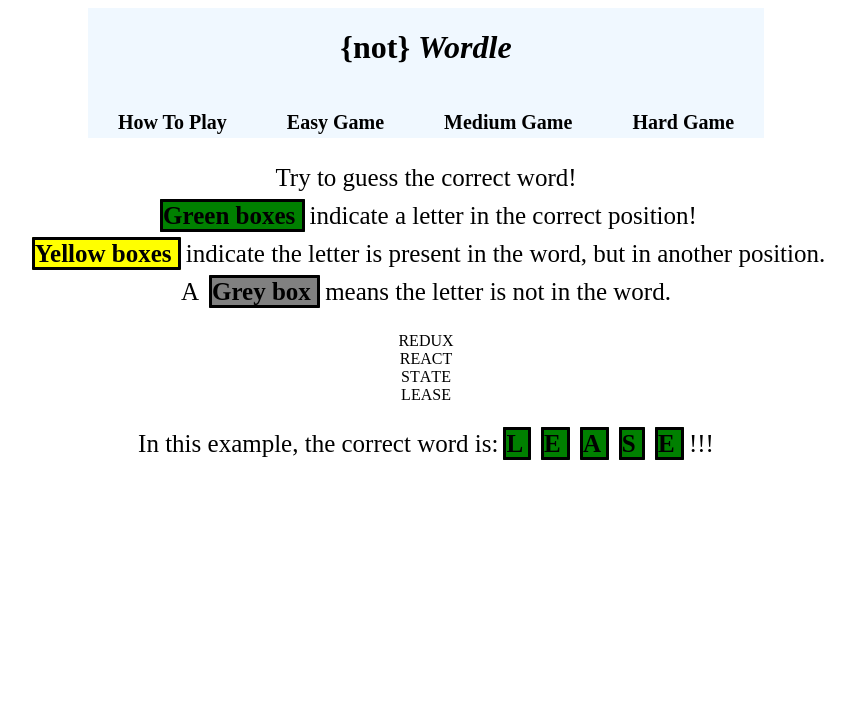
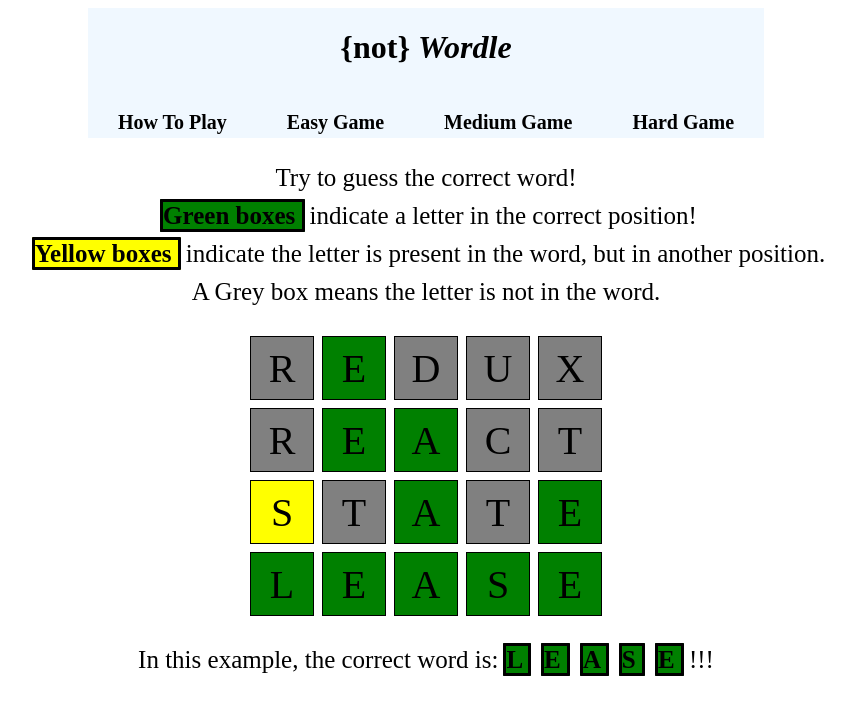
Before and after one commit to vmalecode/aaron-vandermale-project2-wordle, a React (Create React App) app: page /instructions in a window 1280 px wide. Shown: the top 714 px of the page, without its empty margins (214-1069 px from the left). Built offline with nearby package versions, Linux system fonts and the light colour scheme.

Commit message:
update style, fix instruction page, add Docker

```diff
--- a/src/components/Instructions.jsx
+++ b/src/components/Instructions.jsx
@@ -8,29 +8,29 @@
             <div className="game">
                 <Navbar />
             </div>
-    <div className = "instructions">
+            <div className="instructions">
                 <ul>
                     <li>Try to guess the correct word!</li>
-            <li><span className = 'green'>Green boxes </span>indicate a letter in the correct position!</li>
-            <li><span className = 'yellow'>Yellow boxes </span> indicate the letter is present in the word, but in another position.</li>
-            <li>A <span className = 'grey'>Grey box </span> means the letter is not in the word.</li>
+                    <li><span className='green'>Green boxes </span>indicate a letter in the correct position!</li>
+                    <li><span className='yellow'>Yellow boxes </span> indicate the letter is present in the word, but in another position.</li>
+                    <li>A <span className=' '>Grey box </span> means the letter is not in the word.</li>
                 </ul>
             </div>
 
             <div className="game">
-        <div className="row"><div className="greyBox">R</div><div className="greenBox">E</div><div className="greyBox">D</div><div className="greyBox">U</div><div className="greyBox">X</div></div>
-        <div className="row"><div className="greyBox">R</div><div className="greenBox">E</div><div className="greenBox">A</div><div className="greyBox">C</div><div className="greyBox">T</div></div>
-        <div className="row"><div className="yellowBox">S</div><div className="greyBox">T</div><div className="greenBox">A</div><div className="greyBox">T</div><div className="greenBox">E</div></div>
-        <div className="row"><div className="greenBox">L</div><div className="greenBox">E</div><div className="greenBox">A</div><div className="greenBox">S</div><div className="greenBox">E</div></div>
+                <div className="row"><div className="letterBox grey">R</div><div className="letterBox green">E</div><div className="letterBox grey">D</div><div className="letterBox grey">U</div><div className="letterBox grey">X</div></div>
+                <div className="row"><div className="letterBox grey">R</div><div className="letterBox green">E</div><div className="letterBox green">A</div><div className="letterBox grey">C</div><div className="letterBox grey">T</div></div>
+                <div className="row"><div className="letterBox yellow">S</div><div className="letterBox grey">T</div><div className="letterBox green">A</div><div className="letterBox grey">T</div><div className="letterBox green">E</div></div>
+                <div className="row"><div className="letterBox green">L</div><div className="letterBox green">E</div><div className="letterBox green">A</div><div className="letterBox green">S</div><div className="letterBox green">E</div></div>
             </div>
-    <div className = "instructions">
+            <div className="instructions">
                 <ul>
                     <li>In this example, the correct word is:
-            <span className = 'green'>L </span>
-            <span className = 'green'>E </span>
-            <span className = 'green'>A </span>
-            <span className = 'green'>S </span>
-            <span className = 'green'>E </span>
+                        <span className='green'>L </span>
+                        <span className='green'>E </span>
+                        <span className='green'>A </span>
+                        <span className='green'>S </span>
+                        <span className='green'>E </span>
                         !!!</li>
                 </ul>
             </div>
--- a/src/index.css
+++ b/src/index.css
@@ -23,7 +23,7 @@
   width: 62px;
   height: 62px;
   border:solid;
-  border-color: grey;
+  border-color: black;
   border-width: 1px;
   display:flex;
   align-items: center;
```
Also changed, not shown: package.json (+13 -20 lines), 14 other files (tests, documents, lock files or other folders). Lines whose indentation alone changed are shown as unchanged.
